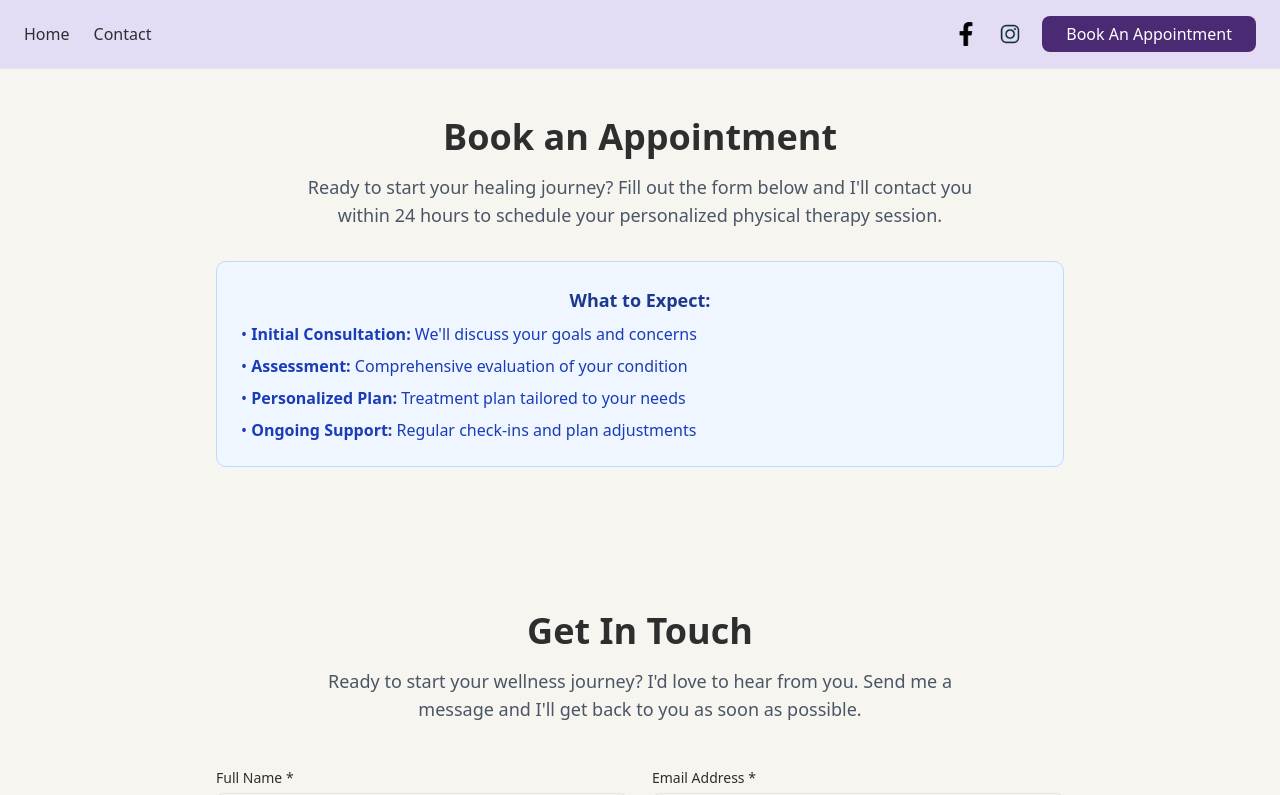
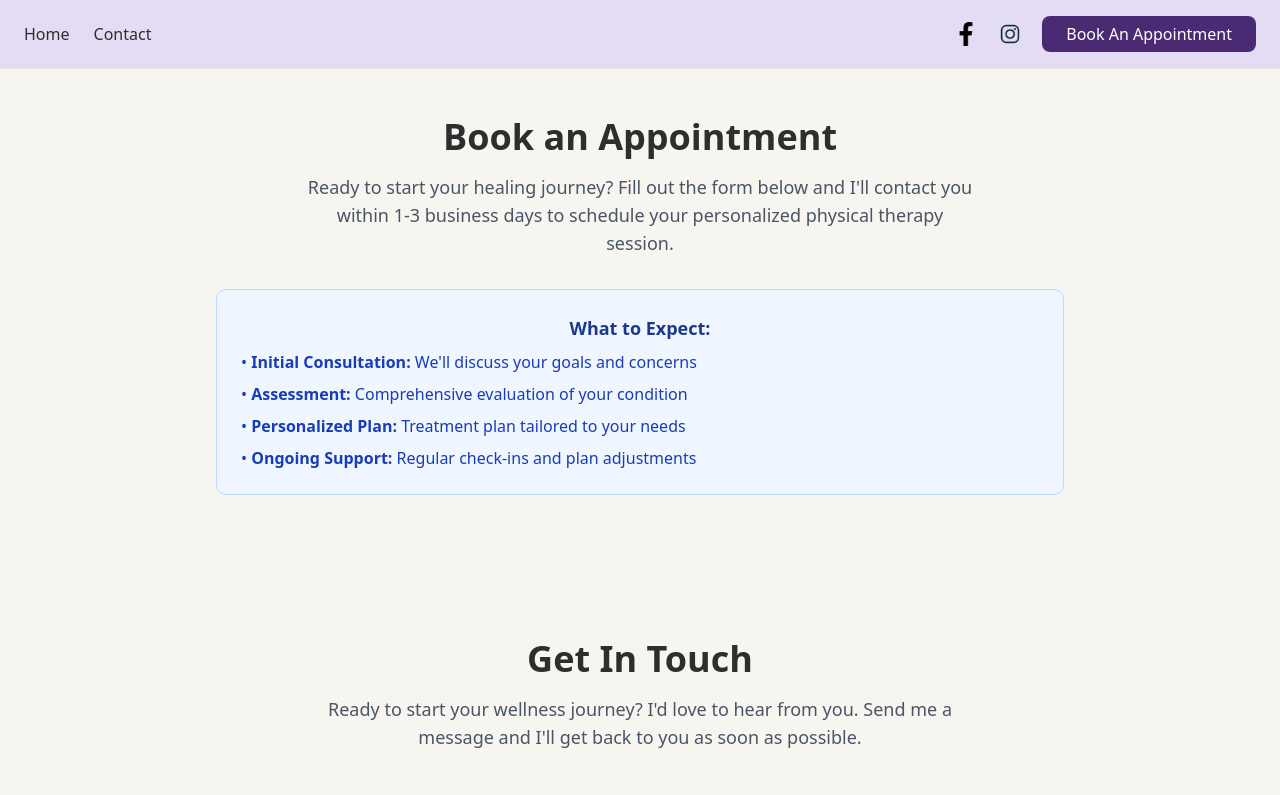
Before and after one commit to RTAKA808/haidee-pt, a Next.js app: page /appointment in a window 1280 px wide. Shown: the top 795 px of the page. Built offline with nearby package versions, Linux system fonts and the light colour scheme.

Commit message:
Changed text

```diff
--- a/src/app/appointment/page.tsx
+++ b/src/app/appointment/page.tsx
@@ -8,7 +8,7 @@ export default function AppointmentPage() {
           <h1 className="text-4xl font-bold mb-4">Book an Appointment</h1>
           <p className="text-lg text-gray-600 max-w-2xl mx-auto">
             Ready to start your healing journey? Fill out the form below and I&apos;ll contact you
-            within 24 hours to schedule your personalized physical therapy session.
+            within 1-3 business days to schedule your personalized physical therapy session.
           </p>
           <div className="mt-8 p-6 bg-blue-50 rounded-lg border border-blue-200">
             <h3 className="text-lg font-semibold text-blue-900 mb-2">What to Expect:</h3>
--- a/src/components/overview.tsx
+++ b/src/components/overview.tsx
@@ -125,7 +125,7 @@ export default function Overview() {
               </li>
             </ul>
             <p className="text-center text-muted-foreground mt-4 text-sm">
-              (All one hour sessions)
+              (All sessions are approximately one hour)
             </p>
           </div>
         </div>
```
